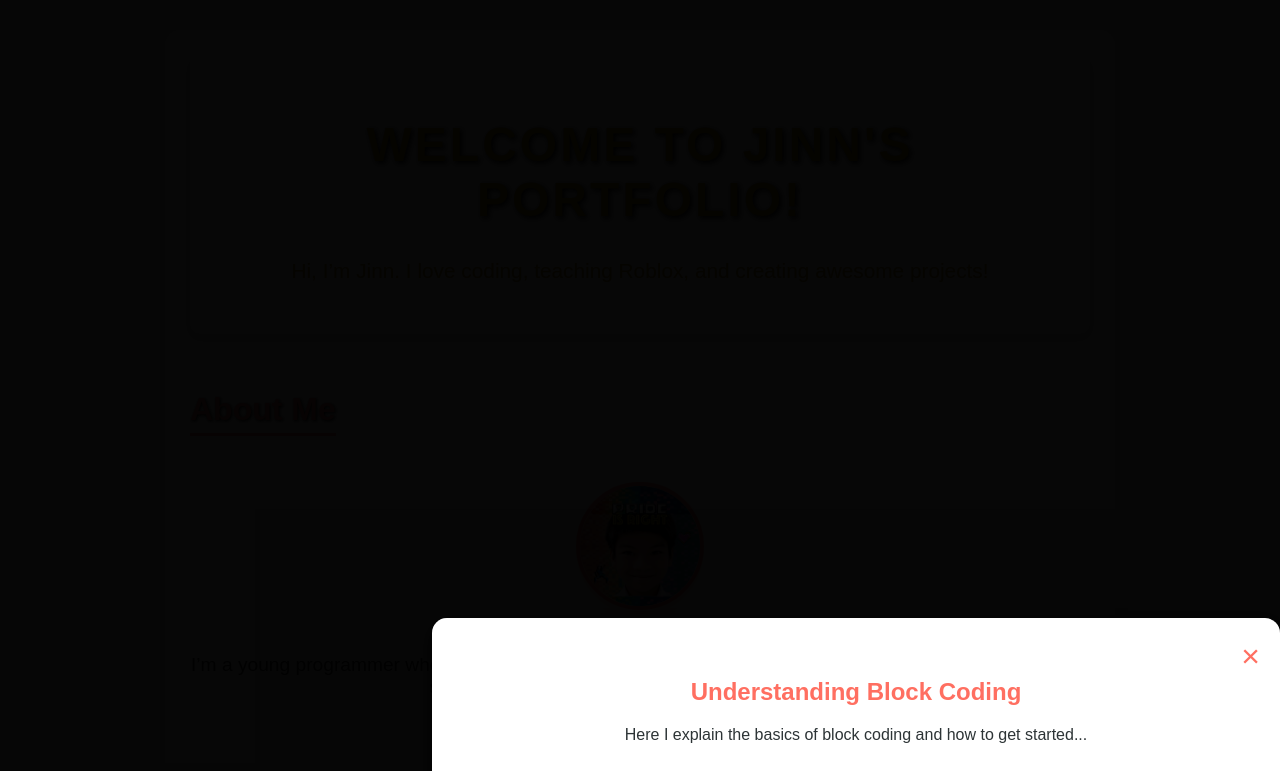
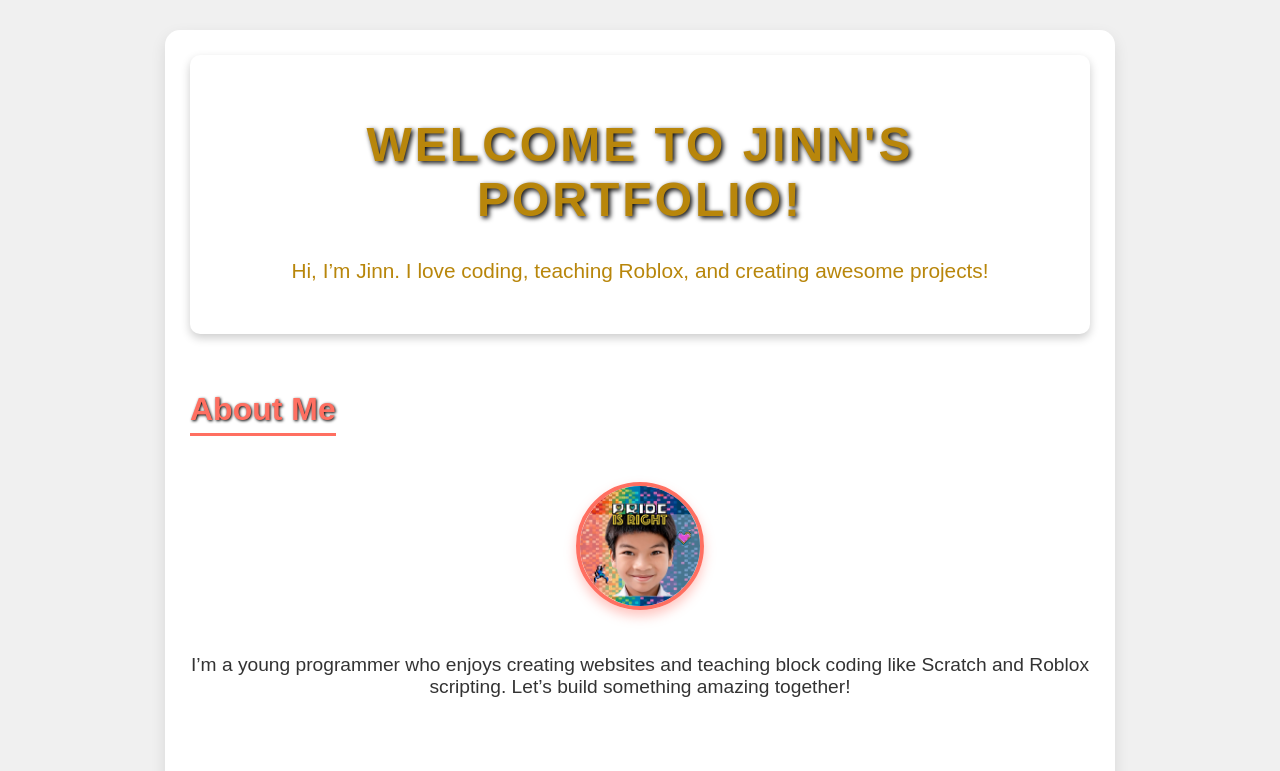
Before and after one commit to rex-9/jinn-kode-code, a plain HTML site: page index.html in a window 1280 px wide. Shown: the top 771 px of the page. Drawn offline with Linux system fonts and the light colour scheme.

Commit message:
popup bug fix

```diff
--- a/index.html
+++ b/index.html
@@ -102,6 +102,13 @@
     function closePopup(blogId) {
       document.getElementById(blogId).style.display = 'none';
     }
+
+    // Ensure the popup is hidden on page load
+    document.addEventListener('DOMContentLoaded', function() {
+      closePopup('blog1');
+      closePopup('blog2');
+      closePopup('blog3');
+    });
   </script>
 </body>
 </html>
```
